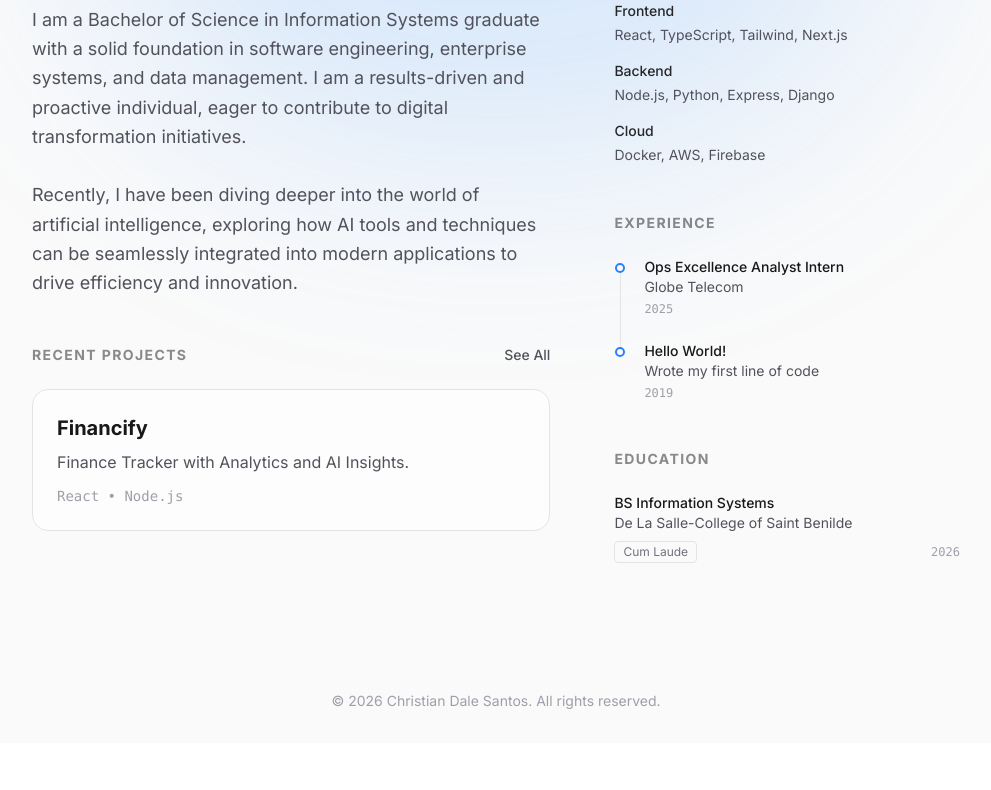
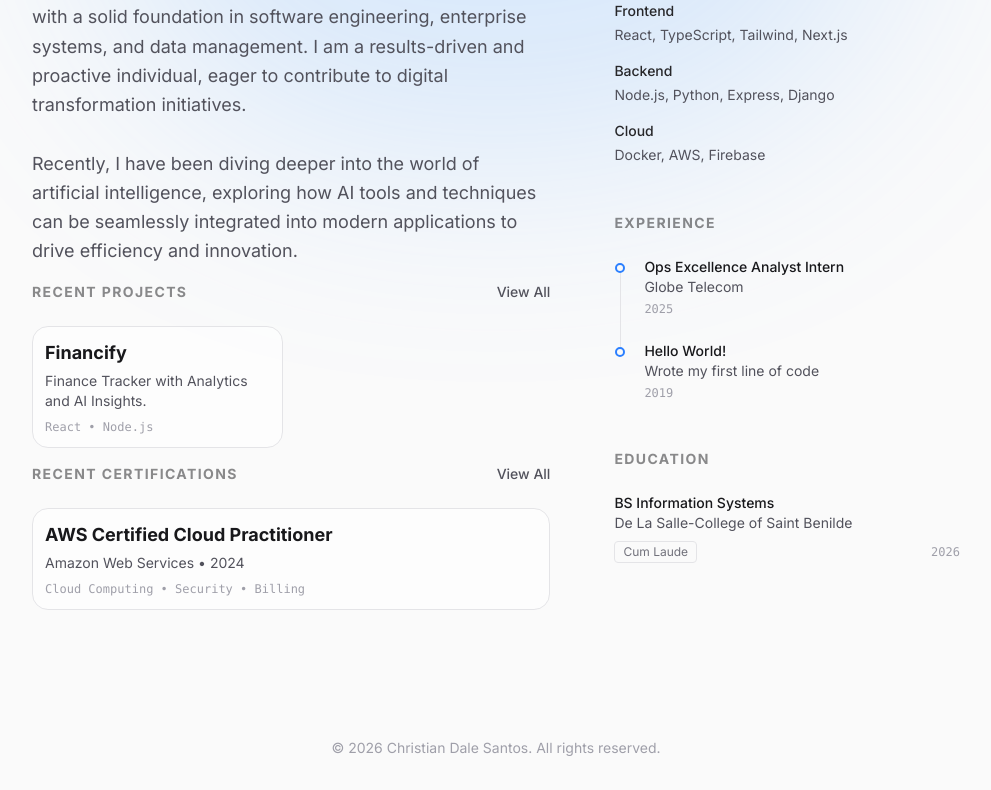
Before and after one commit to deylsnts/Dale-Portfolio, a React (Vite) app: page / in a window 1280 px wide. Shown: the part 367-1157 px from the top of the page, without its empty margins (144-1135 px from the left). Before the commit the page ends 1110 px from the top, so only its background shows below. Built offline with nearby package versions, Linux system fonts and the light colour scheme.

Commit message:
added recent certifications

```diff
--- a/src/App.jsx
+++ b/src/App.jsx
@@ -27,6 +27,7 @@ const itemVariants = {
 export default function Portfolio() {
   const { isDark, setIsDark } = useTheme();
   const [showAllProjects, setShowAllProjects] = useState(false);
+  const [showAllCertifications, setShowAllCertifications] = useState(false);
 
   const projects = [
     {
@@ -34,6 +35,16 @@ export default function Portfolio() {
       desc: "Finance Tracker with Analytics and AI Insights.",
       url: "https://financify-dale.vercel.app",
       tech: "React • Node.js",
+    },
+  ];
+
+  const certifications = [
+    {
+      name: "AWS Certified Cloud Practitioner",
+      issuer: "Amazon Web Services",
+      date: "2024",
+      skills: "Cloud Computing • Security • Billing",
+      url: "https://www.credly.com/go/KEWnp6NT",
     },
   ];
 
@@ -83,19 +94,19 @@ export default function Portfolio() {
 
           <h2 className="text-3xl font-bold mb-8">All Projects</h2>
 
-          <div className="grid gap-6 md:grid-cols-2">
+          <div className="grid gap-4 md:grid-cols-2">
             {projects.map((project, idx) => (
               <a
                 key={idx}
                 href={project.url}
                 target="_blank"
                 rel="noopener noreferrer"
-                className={`group block p-6 rounded-2xl border transition-all duration-300 hover:-translate-y-1 ${
+                className={`group block p-3 rounded-2xl border transition-all duration-300 hover:-translate-y-1 ${
                   isDark ? "border-zinc-800 bg-zinc-900/30 hover:bg-zinc-900 hover:border-zinc-700" : "border-zinc-200 bg-white/50 hover:bg-white hover:shadow-md hover:border-zinc-300"
                 }`}
               >
-                <div className="flex justify-between items-baseline mb-2">
-                  <h3 className="font-bold text-xl group-hover:text-blue-500 transition-colors">
+                <div className="flex justify-between items-baseline mb-1">
+                  <h3 className="font-bold text-lg group-hover:text-blue-500 transition-colors">
                     {project.name}
                   </h3>
                   <ExternalLink
@@ -104,11 +115,67 @@ export default function Portfolio() {
                     }`}
                   />
                 </div>
-                <p className={`mb-3 ${isDark ? "text-zinc-400" : "text-zinc-600"}`}>
+                <p className={`mb-2 text-sm ${isDark ? "text-zinc-400" : "text-zinc-600"}`}>
                   {project.desc}
                 </p>
-                <p className={`text-sm font-mono ${isDark ? "text-zinc-600" : "text-zinc-400"}`}>
+                <p className={`text-xs font-mono ${isDark ? "text-zinc-600" : "text-zinc-400"}`}>
                   {project.tech}
+                </p>
+              </a>
+            ))}
+          </div>
+        </motion.div>
+      ) : showAllCertifications ? (
+        <motion.div
+          initial={{ opacity: 0, y: 20 }}
+          animate={{ opacity: 1, y: 0 }}
+          exit={{ opacity: 0, y: -20 }}
+          className="relative z-10 max-w-5xl mx-auto px-6 md:px-12 py-24"
+        >
+          <Button
+            variant="ghost"
+            className={`mb-8 pl-0 hover:bg-transparent ${isDark ? "text-zinc-400 hover:text-zinc-100" : "text-zinc-600 hover:text-zinc-900"}`}
+            onClick={() => setShowAllCertifications(false)}
+          >
+            <ArrowLeft className="w-4 h-4 mr-2" /> Back to Home
+          </Button>
+
+          <h2 className="text-3xl font-bold mb-8">All Certifications</h2>
+
+          <div className="grid gap-4 md:grid-cols-2">
+            {certifications.map((cert, idx) => (
+              <a
+                key={idx}
+                href={cert.url}
+                target="_blank"
+                rel="noopener noreferrer"
+                className={`group block p-3 rounded-2xl border transition-all duration-300 hover:-translate-y-1 ${
+                  isDark ? "border-zinc-800 bg-zinc-900/30 hover:bg-zinc-900 hover:border-zinc-700" : "border-zinc-200 bg-white/50 hover:bg-white hover:shadow-md hover:border-zinc-300"
+                }`}
+              >
+                <div className="flex justify-between items-baseline mb-1">
+                  <h3 className="font-bold text-lg group-hover:text-blue-500 transition-colors">
+                    {cert.name}
+                  </h3>
+                  <ExternalLink
+                    className={`w-4 h-4 opacity-0 group-hover:opacity-100 transition-opacity ${
+                      isDark ? "text-zinc-500" : "text-zinc-400"
+                    }`}
+                  />
+                </div>
+                <p
+                  className={`mb-2 text-sm ${
+                    isDark ? "text-zinc-400" : "text-zinc-600"
+                  }`}
+                >
+                  {cert.issuer} • {cert.date}
+                </p>
+                <p
+                  className={`text-xs font-mono ${
+                    isDark ? "text-zinc-600" : "text-zinc-400"
+                  }`}
+                >
+                  {cert.skills}
                 </p>
               </a>
             ))}
@@ -210,22 +277,22 @@ export default function Portfolio() {
                 onClick={() => setShowAllProjects(true)}
                 className={`text-sm font-medium hover:underline underline-offset-4 ${isDark ? "text-zinc-400 hover:text-zinc-100" : "text-zinc-600 hover:text-zinc-900"}`}
               >
-                See All
+                View All
               </button>
             </div>
-            <div className="grid gap-6">
-              {projects.slice(0, 3).map((project, idx) => (
+            <div className="grid gap-4 md:grid-cols-2">
+              {projects.slice(0, 4).map((project, idx) => (
                 <a
                   key={idx}
                   href={project.url}
                   target="_blank"
                   rel="noopener noreferrer"
-                  className={`group block p-6 rounded-2xl border transition-all duration-300 hover:-translate-y-1 ${
+                  className={`group block p-3 rounded-2xl border transition-all duration-300 hover:-translate-y-1 ${
                     isDark ? "border-zinc-800 bg-zinc-900/30 hover:bg-zinc-900 hover:border-zinc-700" : "border-zinc-200 bg-white/50 hover:bg-white hover:shadow-md hover:border-zinc-300"
                   }`}
                 >
-                  <div className="flex justify-between items-baseline mb-2">
-                    <h3 className="font-bold text-xl group-hover:text-blue-500 transition-colors">
+                  <div className="flex justify-between items-baseline mb-1">
+                    <h3 className="font-bold text-lg group-hover:text-blue-500 transition-colors">
                       {project.name}
                     </h3>
                     <ExternalLink
@@ -235,14 +302,14 @@ export default function Portfolio() {
                     />
                   </div>
                   <p
-                    className={`mb-3 ${
+                    className={`mb-2 text-sm ${
                       isDark ? "text-zinc-400" : "text-zinc-600"
                     }`}
                   >
                     {project.desc}
                   </p>
                   <p
-                    className={`text-sm font-mono ${
+                    className={`text-xs font-mono ${
                       isDark ? "text-zinc-600" : "text-zinc-400"
                     }`}
                   >
@@ -252,7 +319,62 @@ export default function Portfolio() {
               ))}
             </div>
           </motion.div>
+
+          {/* Certifications */}
+          <motion.div variants={itemVariants}>
+            <div className="flex items-center justify-between mb-6">
+              <h2 className="text-sm font-bold uppercase tracking-widest opacity-50">
+                Recent Certifications
+              </h2>
+              <button
+                onClick={() => setShowAllCertifications(true)}
+                className={`text-sm font-medium hover:underline underline-offset-4 ${isDark ? "text-zinc-400 hover:text-zinc-100" : "text-zinc-600 hover:text-zinc-900"}`}
+              >
+                View All
+              </button>
+            </div>
+            <div className="grid gap-4">
+              {certifications.slice(0, 4).map((cert, idx) => (
+                <a
+                  key={idx}
+                  href={cert.url}
+                  target="_blank"
+                  rel="noopener noreferrer"
+                  className={`group block p-3 rounded-2xl border transition-all duration-300 hover:-translate-y-1 ${
+                    isDark ? "border-zinc-800 bg-zinc-900/30 hover:bg-zinc-900 hover:border-zinc-700" : "border-zinc-200 bg-white/50 hover:bg-white hover:shadow-md hover:border-zinc-300"
+                  }`}
+                >
+                  <div className="flex justify-between items-baseline mb-1">
+                    <h3 className="font-bold text-lg group-hover:text-blue-500 transition-colors">
+                      {cert.name}
+                    </h3>
+                    <ExternalLink
+                      className={`w-4 h-4 opacity-0 group-hover:opacity-100 transition-opacity ${
+                        isDark ? "text-zinc-500" : "text-zinc-400"
+                      }`}
+                    />
+                  </div>
+                  <p
+                    className={`mb-2 text-sm ${
+                      isDark ? "text-zinc-400" : "text-zinc-600"
+                    }`}
+                  >
+                    {cert.issuer} • {cert.date}
+                  </p>
+                  <p
+                    className={`text-xs font-mono ${
+                      isDark ? "text-zinc-600" : "text-zinc-400"
+                    }`}
+                  >
+                    {cert.skills}
+                  </p>
+                </a>
+              ))}
+            </div>
+          </motion.div>
         </motion.div>
+
+
 
         {/* Right Column */}
         <motion.div
```
